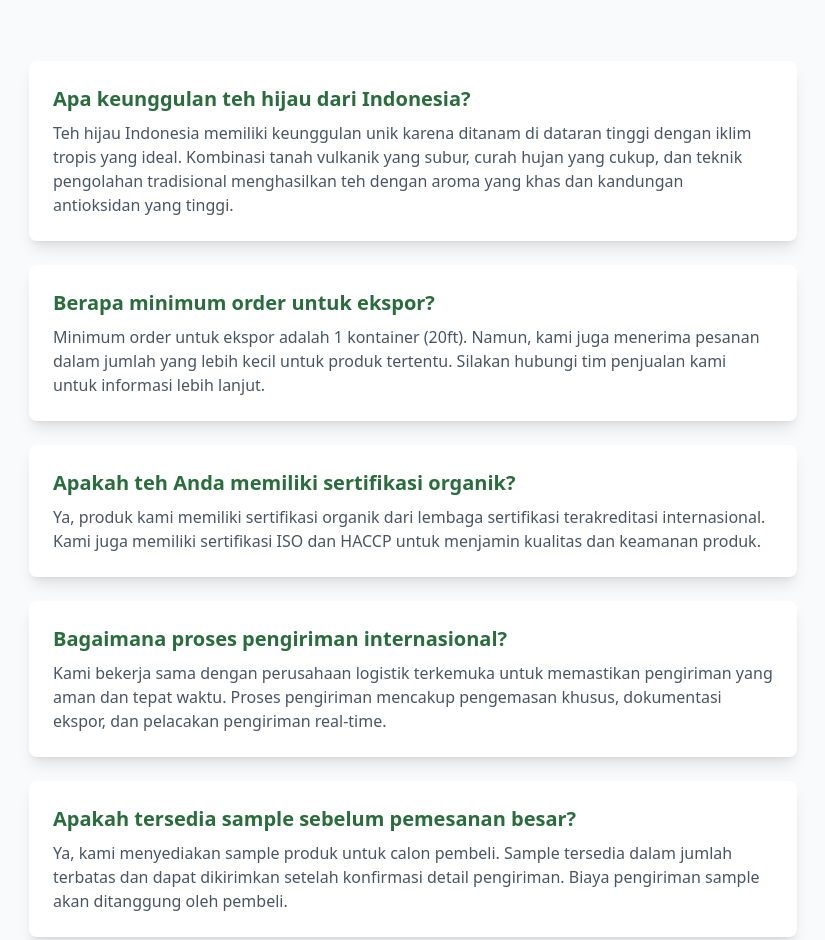
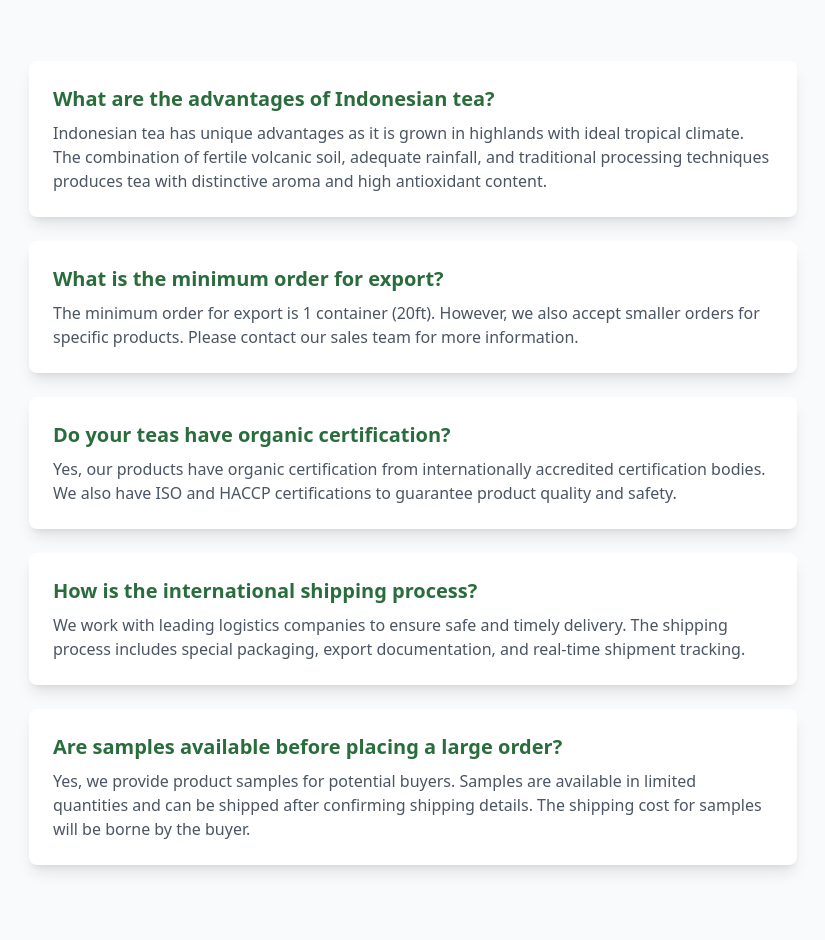
Before and after one commit to wahyuha/javagoldtea, a plain HTML site: page index.html in a window 1280 px wide. Shown: the part 2515-3455 px from the top of the page, without its empty margins (227-1052 px from the left). Drawn offline with nearby package versions, Linux system fonts and the light colour scheme.

Commit message:
experienced

```diff
--- a/index.html
+++ b/index.html
@@ -86,7 +86,7 @@
             <div class="grid grid-cols-2 md:grid-cols-4 gap-8">
                 <div class="text-center">
                     <i class="fas fa-globe text-4xl text-primary mb-4"></i>
-                    <p class="font-semibold">Exported to 20+ Countries</p>
+                    <p class="font-semibold">Experienced</p>
                 </div>
                 <div class="text-center">
                     <i class="fas fa-certificate text-4xl text-primary mb-4"></i>
@@ -98,7 +98,7 @@
                 </div>
                 <div class="text-center">
                     <i class="fas fa-truck text-4xl text-primary mb-4"></i>
-                    <p class="font-semibold">Fast Shipping</p>
+                    <p class="font-semibold">Shipping</p>
                 </div>
             </div>
         </div>
@@ -149,24 +149,24 @@
             </div>
             <div class="max-w-3xl mx-auto space-y-6">
                 <div class="bg-white rounded-lg shadow-lg p-6 transition duration-300 hover:shadow-xl">
-                    <h3 class="text-xl font-semibold text-primary mb-2">Apa keunggulan teh hijau dari Indonesia?</h3>
-                    <p class="text-gray-600">Teh hijau Indonesia memiliki keunggulan unik karena ditanam di dataran tinggi dengan iklim tropis yang ideal. Kombinasi tanah vulkanik yang subur, curah hujan yang cukup, dan teknik pengolahan tradisional menghasilkan teh dengan aroma yang khas dan kandungan antioksidan yang tinggi.</p>
+                    <h3 class="text-xl font-semibold text-primary mb-2">What are the advantages of Indonesian tea?</h3>
+                    <p class="text-gray-600">Indonesian tea has unique advantages as it is grown in highlands with ideal tropical climate. The combination of fertile volcanic soil, adequate rainfall, and traditional processing techniques produces tea with distinctive aroma and high antioxidant content.</p>
                 </div>
                 <div class="bg-white rounded-lg shadow-lg p-6 transition duration-300 hover:shadow-xl">
-                    <h3 class="text-xl font-semibold text-primary mb-2">Berapa minimum order untuk ekspor?</h3>
-                    <p class="text-gray-600">Minimum order untuk ekspor adalah 1 kontainer (20ft). Namun, kami juga menerima pesanan dalam jumlah yang lebih kecil untuk produk tertentu. Silakan hubungi tim penjualan kami untuk informasi lebih lanjut.</p>
+                    <h3 class="text-xl font-semibold text-primary mb-2">What is the minimum order for export?</h3>
+                    <p class="text-gray-600">The minimum order for export is 1 container (20ft). However, we also accept smaller orders for specific products. Please contact our sales team for more information.</p>
                 </div>
                 <div class="bg-white rounded-lg shadow-lg p-6 transition duration-300 hover:shadow-xl">
-                    <h3 class="text-xl font-semibold text-primary mb-2">Apakah teh Anda memiliki sertifikasi organik?</h3>
-                    <p class="text-gray-600">Ya, produk kami memiliki sertifikasi organik dari lembaga sertifikasi terakreditasi internasional. Kami juga memiliki sertifikasi ISO dan HACCP untuk menjamin kualitas dan keamanan produk.</p>
+                    <h3 class="text-xl font-semibold text-primary mb-2">Do your teas have organic certification?</h3>
+                    <p class="text-gray-600">Yes, our products have organic certification from internationally accredited certification bodies. We also have ISO and HACCP certifications to guarantee product quality and safety.</p>
                 </div>
                 <div class="bg-white rounded-lg shadow-lg p-6 transition duration-300 hover:shadow-xl">
-                    <h3 class="text-xl font-semibold text-primary mb-2">Bagaimana proses pengiriman internasional?</h3>
-                    <p class="text-gray-600">Kami bekerja sama dengan perusahaan logistik terkemuka untuk memastikan pengiriman yang aman dan tepat waktu. Proses pengiriman mencakup pengemasan khusus, dokumentasi ekspor, dan pelacakan pengiriman real-time.</p>
+                    <h3 class="text-xl font-semibold text-primary mb-2">How is the international shipping process?</h3>
+                    <p class="text-gray-600">We work with leading logistics companies to ensure safe and timely delivery. The shipping process includes special packaging, export documentation, and real-time shipment tracking.</p>
                 </div>
                 <div class="bg-white rounded-lg shadow-lg p-6 transition duration-300 hover:shadow-xl">
-                    <h3 class="text-xl font-semibold text-primary mb-2">Apakah tersedia sample sebelum pemesanan besar?</h3>
-                    <p class="text-gray-600">Ya, kami menyediakan sample produk untuk calon pembeli. Sample tersedia dalam jumlah terbatas dan dapat dikirimkan setelah konfirmasi detail pengiriman. Biaya pengiriman sample akan ditanggung oleh pembeli.</p>
+                    <h3 class="text-xl font-semibold text-primary mb-2">Are samples available before placing a large order?</h3>
+                    <p class="text-gray-600">Yes, we provide product samples for potential buyers. Samples are available in limited quantities and can be shipped after confirming shipping details. The shipping cost for samples will be borne by the buyer.</p>
                 </div>
             </div>
         </div>
```
